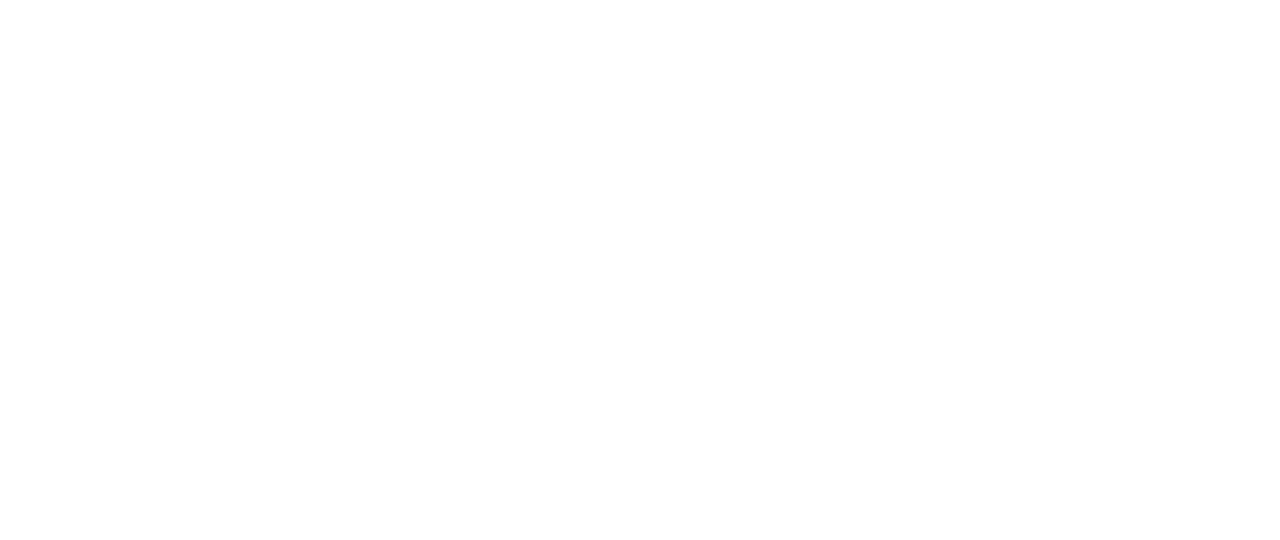
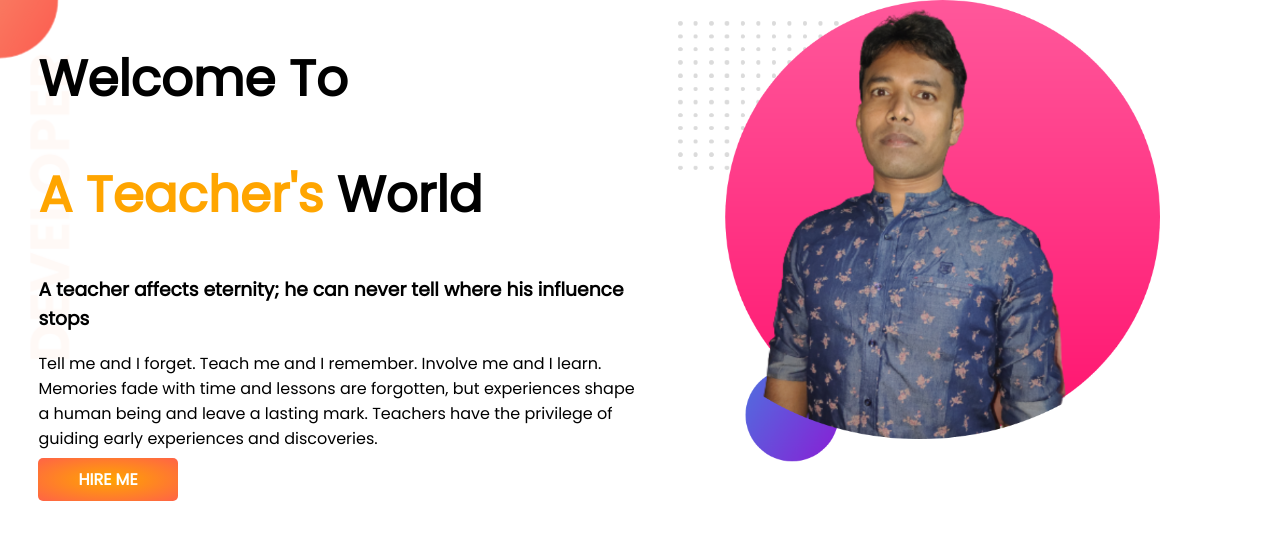
Before and after one commit to parthosh/developer-portfolio, a plain HTML site: page index.html in a window 1280 px wide. Drawn offline with Linux system fonts and the light colour scheme.

Commit message:
complete first section

```diff
--- a/index.html
+++ b/index.html
@@ -1,13 +1,35 @@
 <!DOCTYPE html>
 <html lang="en">
+
 <head>
     <meta charset="UTF-8">
     <meta http-equiv="X-UA-Compatible" content="IE=edge">
     <meta name="viewport" content="width=device-width, initial-scale=1.0">
     <title>Partha Portfolio</title>
+    <link rel="preconnect" href="https://fonts.googleapis.com">
+    <link rel="preconnect" href="https://fonts.gstatic.com" crossorigin>
+    <link href="https://fonts.googleapis.com/css2?family=Poppins&display=swap" rel="stylesheet">
     <link rel="stylesheet" href="style.css">
 </head>
+
 <body>
+    <section class="top-banner">
+        <div class="half-width">
+            <h1>Welcome To</h1>
+            <h1><span class="orange-color">A Teacher's</span> World</h1>
+            <h3>A teacher affects eternity; he can never tell where his influence stops</h3>
+            <p>Tell me and I forget. Teach me and I remember. Involve me and I learn. Memories fade with time and
+                lessons
+                are forgotten, but experiences shape a human being and leave a lasting mark. Teachers have the privilege
+                of
+                guiding early experiences and discoveries.</p>
 
+            <a href="https://github.com/parthosh" target="_blank" class="link-button">HIRE ME</a>
+        </div>
+        <div class="half-width">
+            <img src="image1.png" alt="">
+        </div>
+    </section>
 </body>
+
 </html>
--- a/style.css
+++ b/style.css
@@ -0,0 +1,32 @@
+body{
+    font-family: 'Poppins', sans-serif;
+    margin: 0;
+}
+h1{
+    font-size: 50px;
+}
+.orange-color{
+    color: orange;
+}
+section{
+    display: flex;
+}
+.half-width{
+    width: 50%;
+    padding-left: 3%;
+}
+.half-width img{
+    width: 80%;
+}
+.link-button{
+    text-decoration: none;
+    background-image: radial-gradient(orange, tomato);
+    padding: 10px 40px;
+    border-radius: 5px;
+    color: white;
+    font-weight: 700;
+}
+.top-banner{
+    background-image: url(images/top-banner.png);
+    background-repeat: no-repeat;
+}
```
Also changed, not shown: image1.png (added), images/dream-bg.png (added), images/exp-bg.png (added), images/jhankar.png (added), images/jhankar2.png (added), images/my-bg.png (added), images/my-bg2.png (added), images/top-banner.png (added), 7 other files.
